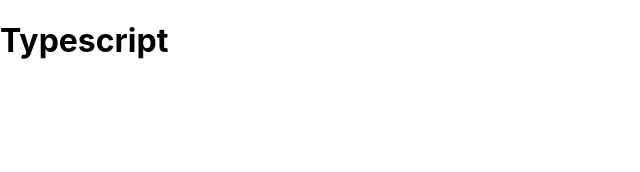
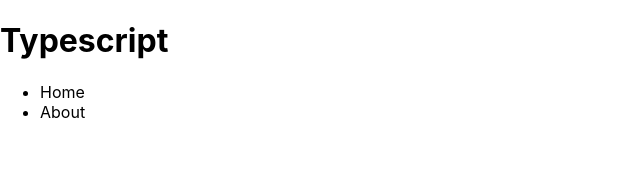
Before and after one commit to RZFalcore/udemy-react-ts, a React (Create React App) app: page / in a window 1280 px wide. Shown: the top 172 px of the page, without its empty margins (0-640 px from the left). Built offline with nearby package versions, Linux system fonts and the light colour scheme.

Commit message:
props&TS

```diff
--- a/src/App.tsx
+++ b/src/App.tsx
@@ -1,7 +1,12 @@
 import React from "react";
+import Todos from "./components/Todos";
 
 function App() {
-  return <h1>Typescript</h1>;
+  const nav = ['Home', "About"]
+  return <div>
+    <h1>Typescript</h1>
+    <Todos items={nav}/>
+    </div>
 }
 
 export default App;
--- /dev/null
+++ b/src/components/Todos.tsx
@@ -0,0 +1,9 @@
+import React from 'react'
+
+const Todos: React.FC<{items: string[]}> = ({items}) =>  {
+    return <ul>
+        {items.map(item => <li key={item}>{item}</li>)}
+    </ul>
+};
+
+export default Todos
--- /dev/null
+++ b/src/react-app-env.d.ts
@@ -0,0 +1 @@
+/// <reference types="react-scripts"/>
```
